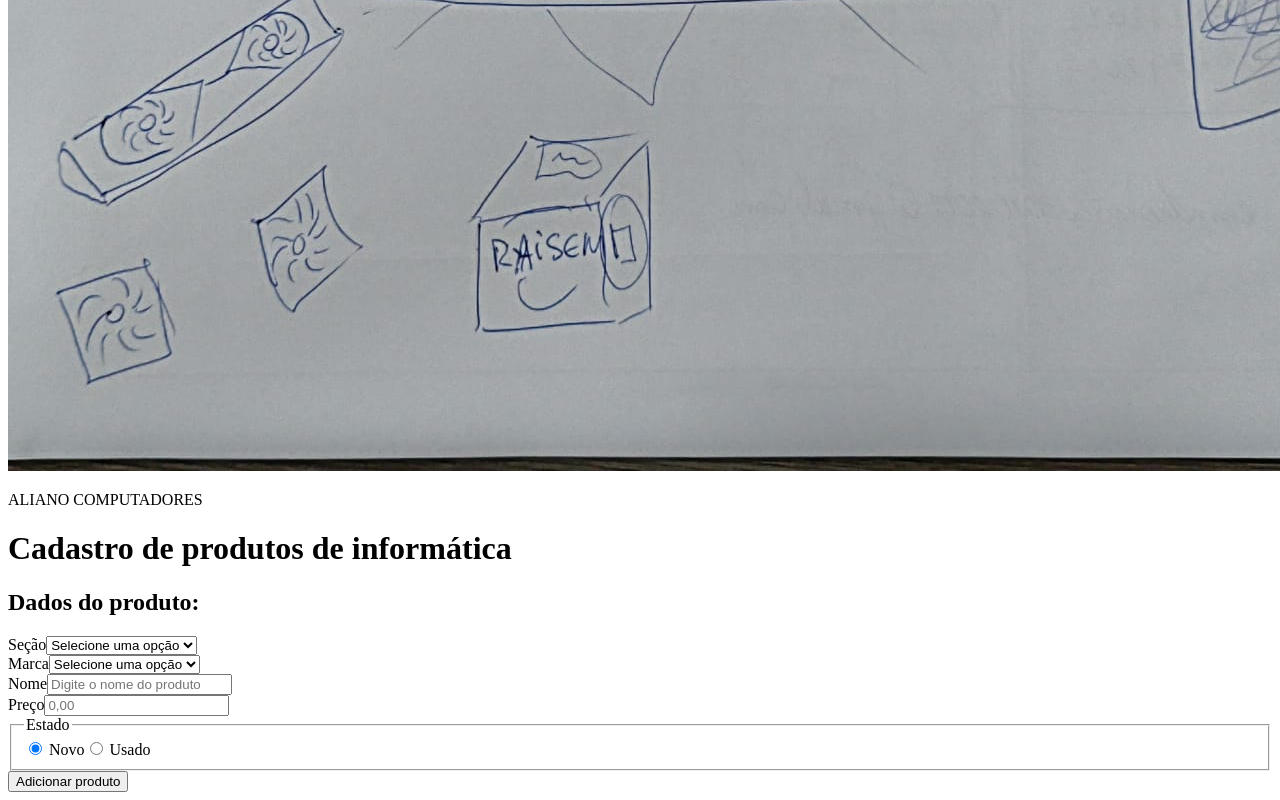
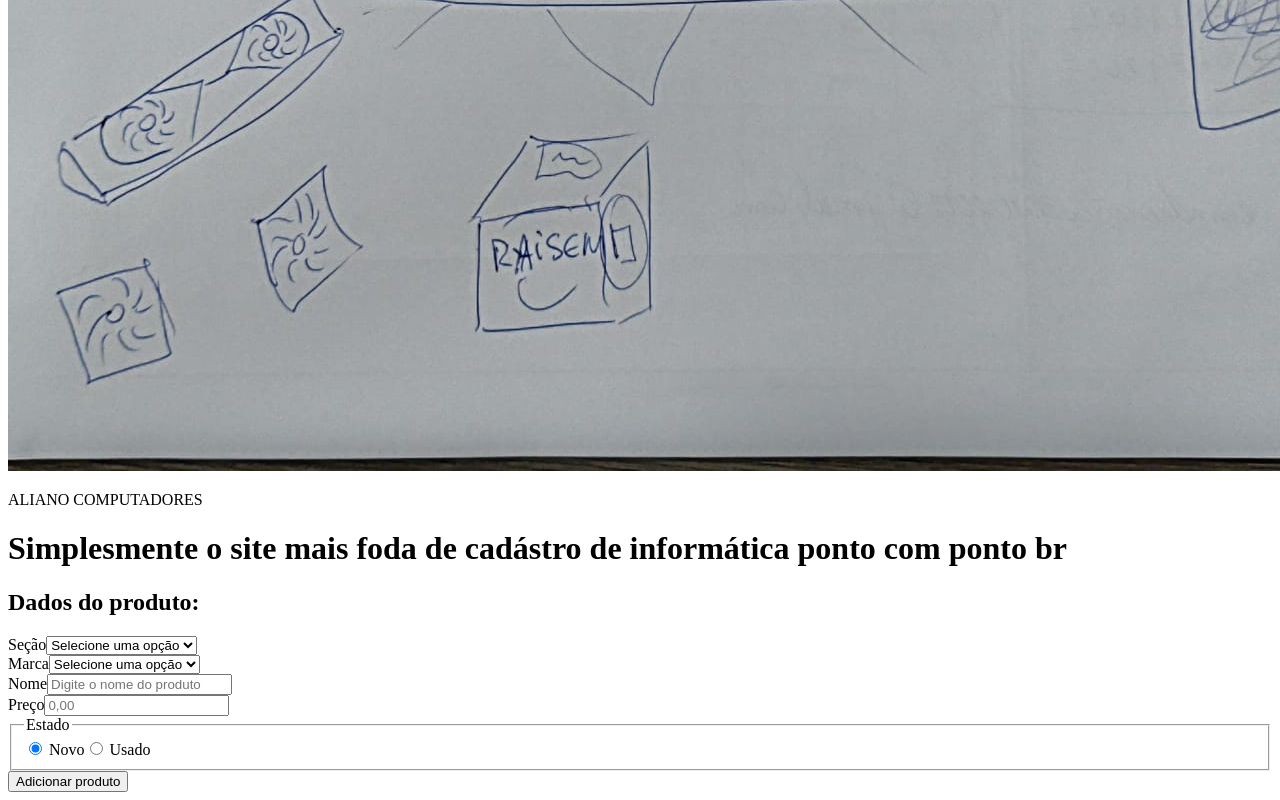
Before and after one commit to iakuhl/Aliano_Computadores, a React (Vite) app in the folder Aliano_adaptado/: page / in a window 1280 px wide. Shown: the part 573-1373 px from the top of the page. Built offline with nearby package versions, Linux system fonts and the light colour scheme; the HTML template or start-up script is replaced by a standard one.

Commit message:
Update banner heading text

```diff
--- a/Aliano_adaptado/src/componentes/Banner/Banner.jsx
+++ b/Aliano_adaptado/src/componentes/Banner/Banner.jsx
@@ -8,7 +8,7 @@ export default function Banner() {
     <header className="banner">
       <img className="banner-imagem" src={bannerImagem} alt="Banner Aliano Computadores" />
       <p>ALIANO COMPUTADORES</p>
-      <h1>Cadastro de produtos de informática</h1>
+      <h1>Simplesmente o site mais foda de cadástro de informática ponto com ponto br</h1>
     </header>
   );
 }
```
